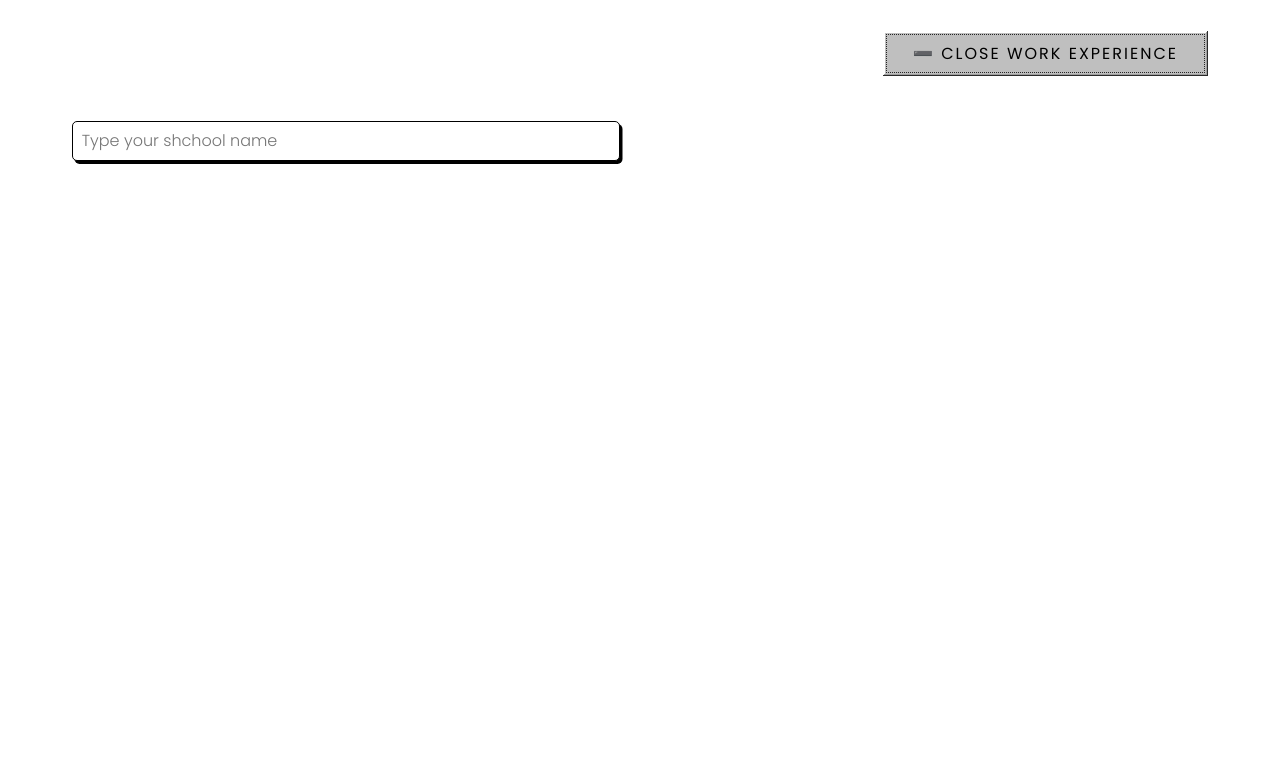
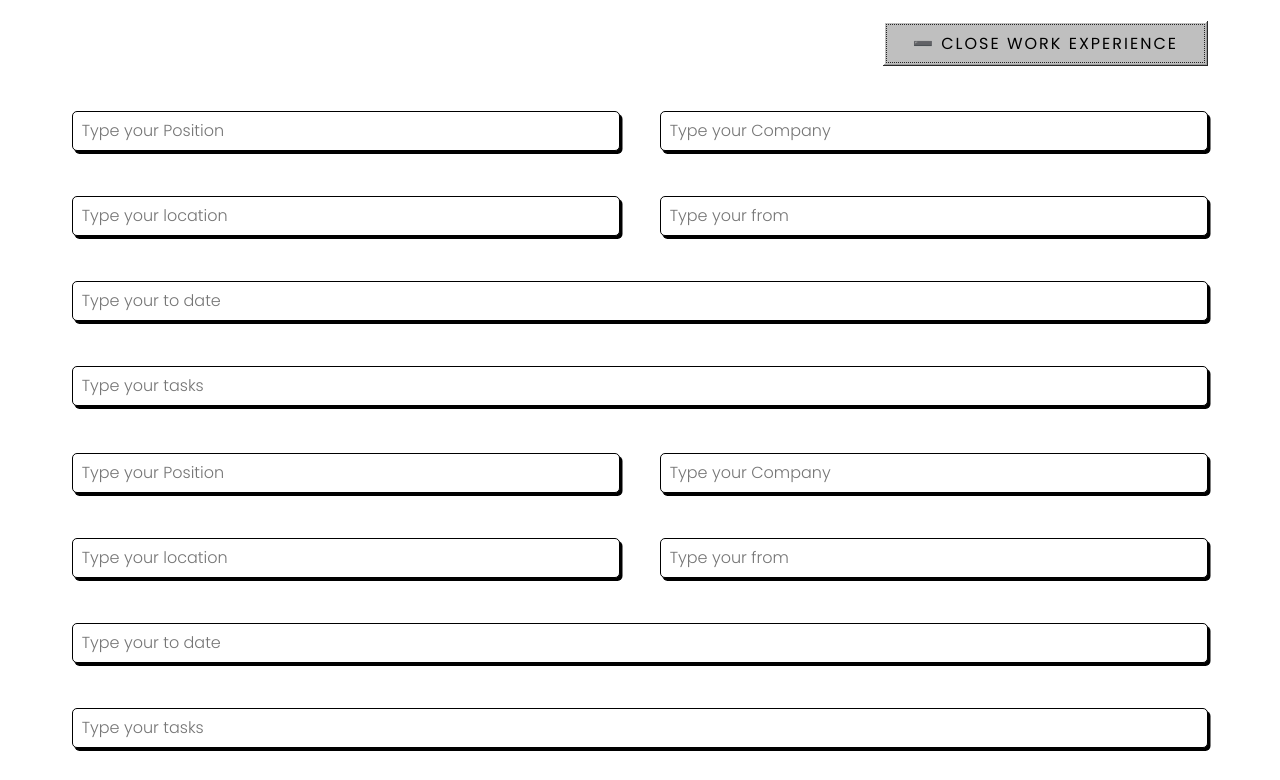
Before and after one commit to dachiko1233/CV-builder, a React (Vite) app: page / in a window 1280 px wide. Shown: the part 2138-2918 px from the top of the page. Before the commit the page ends 2331 px from the top, so only its background shows below. Built offline with nearby package versions, Linux system fonts and the light colour scheme.

Commit message:
inital commit

```diff
--- a/src/components/Editor.jsx
+++ b/src/components/Editor.jsx
@@ -10,7 +10,7 @@ function Editor() {
   const {
     open,
     handleShowInputs,
-    handleAddEducation,
+
     handleDelete,
     handleChange,
     deleteEducation,
@@ -127,7 +127,7 @@ function Editor() {
       <div className="edc-grid container">
         <Inputs
           id="ed-School"
-          text="text"
+          type="text"
           name="school"
           pla="Type your shchool name"
           value={form[name]}
@@ -136,7 +136,7 @@ function Editor() {
 
         <Inputs
           id="ed-degre"
-          text="text"
+          type="text"
           name="degree"
           pla="Degree, certification or title"
           value={form[name]}
@@ -145,7 +145,7 @@ function Editor() {
 
         <Inputs
           id="ed-star"
-          text="text"
+          type="text"
           name="strdate"
           pla="Starting date"
           value={form[name]}
@@ -154,7 +154,7 @@ function Editor() {
 
         <Inputs
           id="ed-enddate"
-          text="text"
+          type="text"
           name="enddate"
           pla="Ending date"
           value={form[name]}
@@ -171,7 +171,7 @@ function Editor() {
           <div className="edc-grid container">
             <Inputs
               id="eduschool"
-              text="text"
+              type="text"
               name="eduschool"
               pla="Type your shchool name"
               value={education[name]}
@@ -180,7 +180,7 @@ function Editor() {
 
             <Inputs
               id="edudegre"
-              text="text"
+              type="text"
               name="edudegre"
               pla="Degree, certification or title"
               value={education[name]}
@@ -189,7 +189,7 @@ function Editor() {
 
             <Inputs
               id="edustart"
-              text="text"
+              type="text"
               name="edustart"
               pla="Starting date"
               value={education[name]}
@@ -198,7 +198,7 @@ function Editor() {
 
             <Inputs
               id="eduend"
-              text="text"
+              type="text"
               name="eduend"
               pla="Ending date"
               value={education[name]}
@@ -207,7 +207,7 @@ function Editor() {
           </div>
 
           <div className="btn-style container">
-            <Button onClick={handleAddEducation} button="save education" />
+            {/* <Button onClick={handleAddEducation} button="save education" /> */}
             <DeleteBtn clear="Clear all" onClick={deleteEducation} />
           </div>
         </>
@@ -221,14 +221,101 @@ function Editor() {
 
       <div className="btn-style container">
         <Button
-          onClick={handleShowInputs}
-          close={open ? '➖ Close Work Experience' : '➕ Add Work Experience'}
+          onClick={() => handleShowInputs('workeexp')}
+          close={
+            open.workeexp
+              ? '➖ Close Work Experience'
+              : '➕ Add Work Experience'
+          }
         />
       </div>
 
       <div className="edc-grid container">
-        <Inputs id="" text="text" name="" pla="Type your shchool name" />
+        <Inputs
+          id="exp-psoition"
+          type="text"
+          name="position"
+          pla="Type your Position"
+        />
+
+        <Inputs
+          id="exp-company"
+          type="text"
+          name="company"
+          pla="Type your Company"
+        />
+
+        <Inputs
+          id="exp-loc"
+          type="text"
+          name="location"
+          pla="Type your location"
+        />
+
+        <Inputs
+          id="exp-fromdate"
+          type="text"
+          name="fromdate"
+          pla="Type your from"
+        />
+
+        <Inputs
+          id="exp-end"
+          type="text"
+          name="todate"
+          pla="Type your to date"
+        />
+
+        <Inputs id="exp-tasks" type="text" name="tasks" pla="Type your tasks" />
       </div>
+
+      {open.workeexp && (
+        <>
+          <div className="edc-grid container">
+            <Inputs
+              id="exp-psoition"
+              type="text"
+              name="position"
+              pla="Type your Position"
+            />
+
+            <Inputs
+              id="exp-company"
+              type="text"
+              name="company"
+              pla="Type your Company"
+            />
+
+            <Inputs
+              id="exp-loc"
+              type="text"
+              name="location"
+              pla="Type your location"
+            />
+
+            <Inputs
+              id="exp-fromdate"
+              type="text"
+              name="fromdate"
+              pla="Type your from"
+            />
+
+            <Inputs
+              id="exp-end"
+              type="text"
+              name="todate"
+              pla="Type your to date"
+            />
+
+            <Inputs
+              id="exp-tasks"
+              type="text"
+              name="tasks"
+              pla="Type your tasks"
+            />
+          </div>
+        </>
+      )}
     </div>
   );
 }
--- a/src/index.css
+++ b/src/index.css
@@ -362,6 +362,10 @@ label {
   margin-bottom: 3.2rem;
 }
 
+.edc-grid> :nth-child(6), .edc-grid> :nth-child(5){
+  grid-column: 1 / -1;
+}
+
 .inp-name{
   display: flex;
   flex-direction: column;
```
